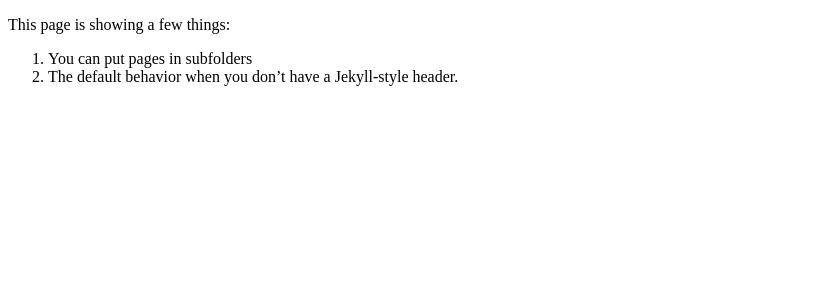
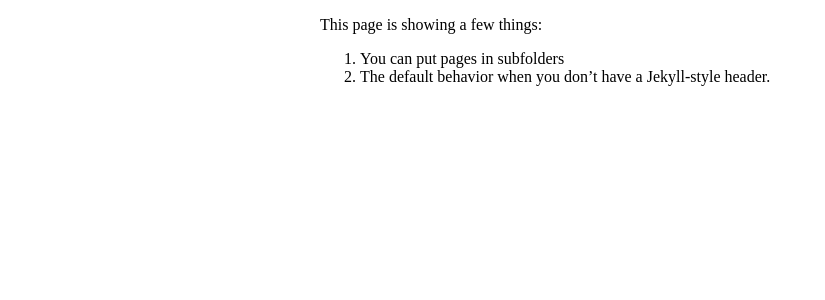
Before and after one commit to RobertWinslow/Github-Pages-NonTheme, a Jekyll site: the page built from subdirectory-example/hello.md, in a window 1280 px wide. Shown: the top 300 px of the page, without its empty margins (0-825 px from the left). Built offline with Jekyll 4.4.1, drawn with Linux system fonts in a browser that asks for light colours; our own code applies the rules of GitHub Pages for plain Markdown files.

Commit message:
Update default.html

```diff
--- a/_layouts/default.html
+++ b/_layouts/default.html
@@ -3,7 +3,7 @@
 <head>
     <meta charset="utf-8">
     <meta name="viewport" content="width=device-width, initial-scale=1, shrink-to-fit=no">
-    <link href="examplestyle.css"  rel="stylesheet" type="text/css">
+    <link href="{{ "/examplestyle.css"  | relative_url }}"  rel="stylesheet" type="text/css">
 
     <title>{{ page.title }}</title>
 
```
